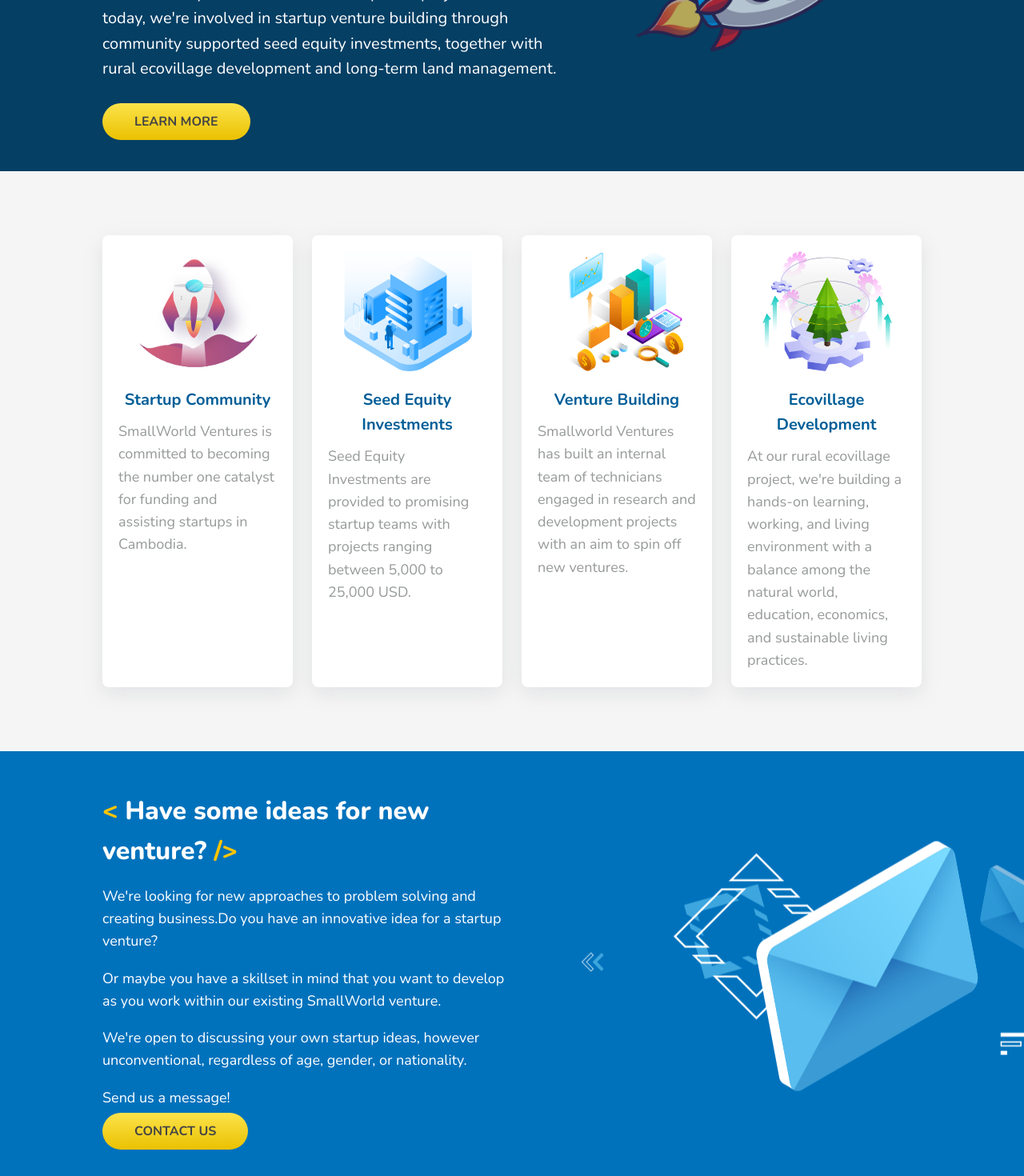
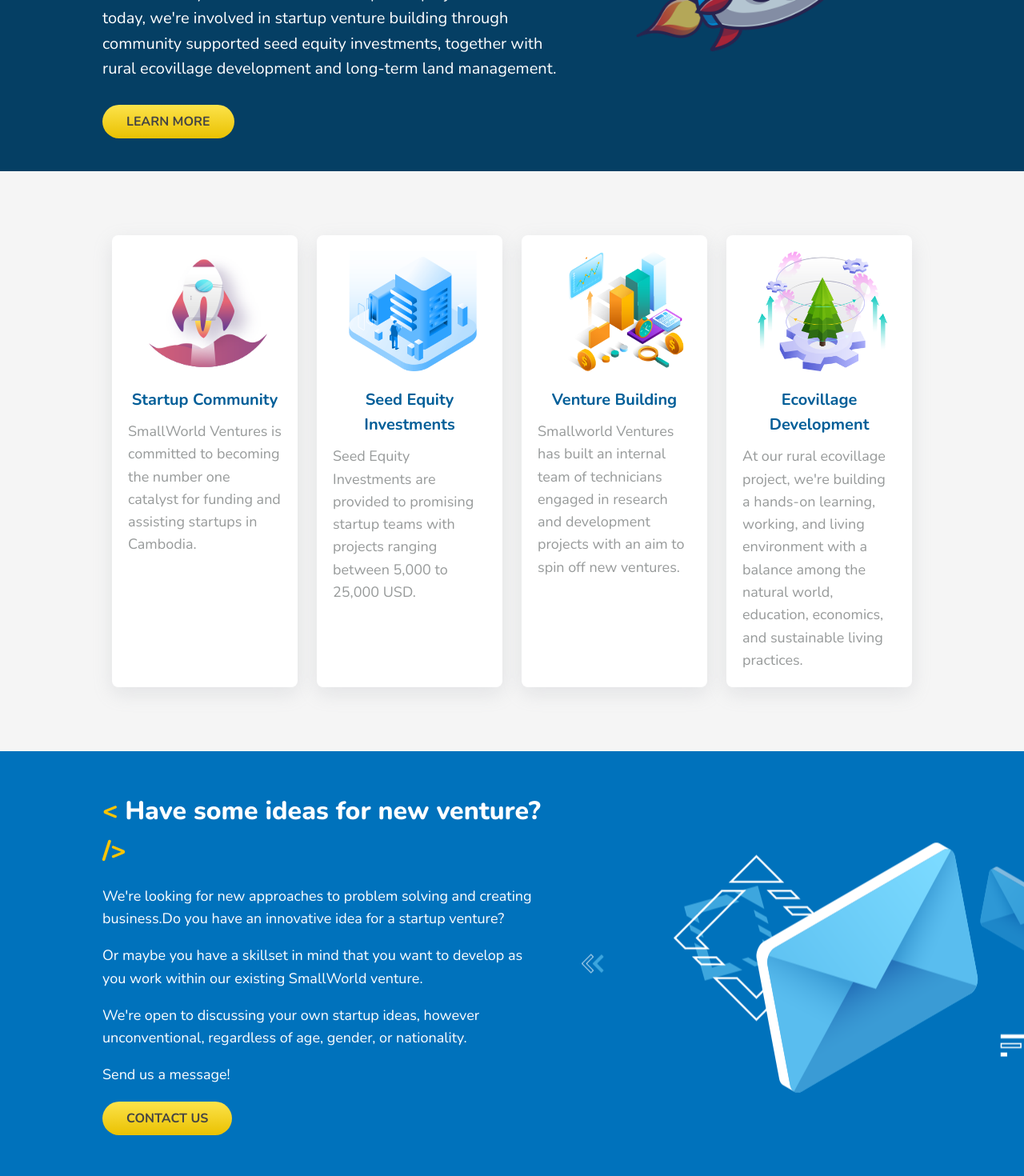
Before and after one commit to sea-viseth/smallworld-venture, a React (Create React App) app: page / in a window 1280 px wide. Shown: the part 400-1870 px from the top of the page at 80% size. Built offline with nearby package versions, Linux system fonts and the light colour scheme; no server answers.

Commit message:
fix responsive

```diff
--- a/src/App.css
+++ b/src/App.css
@@ -33,7 +33,7 @@
 }
 .container {
   width: 75% !important;
-  margin: 0px auto;
+  margin: 0px auto !important;
 }
 /* navbar */
 .nav {
@@ -150,7 +150,7 @@
   color: #015e98 !important;
 }
 .outter-card-box {
-  margin: 80px 0px;
+  margin: 80px 0px !important;
 }
 .card-box-info {
   height: 100%;
@@ -177,7 +177,7 @@
 .idea-banner {
   background-image: url(./asset/idea-banner.png);
   background-position: center;
-  padding: 100px 0px;
+  padding: 100px 0px 120px 0;
 }
 .idea-banner h1,
 .idea-banner p {
@@ -190,6 +190,9 @@
 .idea-banner h1 {
   font-size: 32px;
   font-weight: 800;
+}
+.send-us-message {
+  margin-bottom: 30px;
 }
 .sw-default-btn {
   border: none;
@@ -205,6 +208,7 @@
   position: relative;
   top: 0px;
 }
+
 .sw-default-btn:hover {
   box-shadow: rgba(255, 255, 255, 0.2) 0px 8px 24px;
   top: -3px;
@@ -287,7 +291,6 @@
   width: 100%;
   background-position: center;
   background-size: cover;
-
   border-radius: 8px;
 } */
 
@@ -330,6 +333,9 @@
   text-align: center;
 }
 @media only screen and (max-width: 768px) {
+  .works-content {
+    margin: 40px 0;
+  }
   .works-content img {
     margin-top: 30px;
     width: 60%;
@@ -377,13 +383,12 @@
   background-color: white;
   text-align: left;
   box-shadow: rgba(149, 157, 165, 0.2) 0px 8px 24px;
-  position: relative;
-  top: 0px;
   transition: 0.3s;
   border-radius: 8px;
+  height: 100%;
 }
 .news .card:hover {
-  top: -5px;
+  transform: translateY(-5px);
   box-shadow: rgba(100, 100, 111, 0.2) 0px 7px 29px 0px;
 }
 .news .card img {
@@ -393,13 +398,16 @@
 }
 .news .card .card-des {
   padding: 20px 20px;
-  min-height: 220px;
-  position: relative;
-}
-.card-des .card-desc {
+  /* min-height: 230px;
+  position: relative; */
   font-size: 16px !important;
   color: #333;
 }
+.news .card .card-des .card-desc {
+  min-height: 120px;
+  position: relative;
+}
+
 .news .card .card-des .name-badge {
   background: rgb(2, 0, 36);
   background: linear-gradient(
@@ -416,15 +424,6 @@
   position: absolute;
   bottom: 10px;
 }
-.load-more-btn {
-  background-color: #94bbd4;
-  color: #1e70bf;
-  font-weight: 700;
-  border-radius: 20px;
-  padding: 0 60px;
-  border: none;
-}
-
 .ant-btn:hover,
 .ant-btn:focus,
 .ant-btn:active {
@@ -690,7 +689,7 @@
     visibility: visible;
   }
   .idea-banner {
-    padding: 50px 0;
+    padding: 50px 0 70px 0;
   }
   .idea-banner p {
     font-size: 18px;
@@ -698,9 +697,9 @@
   .banner h1 {
     font-size: 40px;
   }
-  .learn-more-btn,
+  .load-more-btn,
   .contact-us-btn {
-    padding: 7px 25px;
+    padding: 10px 30px;
     font-size: 16px;
   }
   .footer {
@@ -746,7 +745,7 @@
     padding: 90px 5% 50px 5%;
   }
   .idea-banner {
-    padding: 30px 0;
+    padding: 30px 0 45px 0;
   }
   .nav {
     padding: 0 5%;
@@ -760,10 +759,10 @@
   .contact {
     padding: 0 30px 0 10%;
   }
-  .learn-more-btn,
+  .load-more-btn,
   .contact-us-btn {
     font-size: 15px !important;
-    padding: 9px 20px;
+    padding: 10px 30px;
   }
   .news h2 {
     margin-top: 40px;
@@ -780,6 +779,9 @@
   }
   .works-content img {
     width: 100%;
+  }
+  .news .card .card-des {
+    min-height: 190px;
   }
 }
 
--- a/src/components/About/About.js
+++ b/src/components/About/About.js
@@ -105,10 +105,6 @@
                   key={id}
                 >
                   <div className="directors-back">
-                    {/* <div
-                      style={{ backgroundImage: `url(${photo})` }}
-                      className="directors-photo"
-                    ></div> */}
                     <img src={photo} alt={fullName} />
                     <h3>{fullName}</h3>
                     <p>{position}</p>
--- a/src/components/Contact/Contact.js
+++ b/src/components/Contact/Contact.js
@@ -37,7 +37,7 @@
                   <Button
                     className="sw-default-btn"
                     htmlType="submit"
-                    style={{ padding: "23px 50px" }}
+                    style={{ padding: "20px 40px" }}
                   >
                     Submit
                   </Button>
--- a/src/components/Home/Home.js
+++ b/src/components/Home/Home.js
@@ -56,7 +56,7 @@
               </p>
             </Col>
             <Col>
-              <a className="sw-default-btn" href="/about">
+              <a className="sw-default-btn load-more-btn" href="/about">
                 LEARN MORE
               </a>
             </Col>
@@ -105,7 +105,7 @@
       <div className="idea-banner">
         <div className="container">
           <Row>
-            <Col md={{ span: 16 }} xl={{ span: 12 }}>
+            <Col md={16} xl={13} xxl={12}>
               <h1>
                 <span>&lt;</span> Have some ideas for new venture?{" "}
                 <span>/&gt;</span>
@@ -122,8 +122,8 @@
                 We're open to discussing your own startup ideas, however
                 unconventional, regardless of age, gender, or nationality.
               </p>
-              <p>Send us a message!</p>
-              <a href="/contact" className="sw-default-btn">
+              <p className="send-us-message">Send us a message!</p>
+              <a href="/contact" className="sw-default-btn contact-us-btn">
                 CONTACT US
               </a>
             </Col>
--- a/src/components/Nav.js
+++ b/src/components/Nav.js
@@ -43,7 +43,7 @@
             </Col>{" "}
             <Col>
               <NavLink to="/contact" activeClassName="nav-active">
-                Contac
+                Contact
               </NavLink>
             </Col>
           </Row>
```
Also changed, not shown: src/components/News/News.js (+0 -9 lines).
